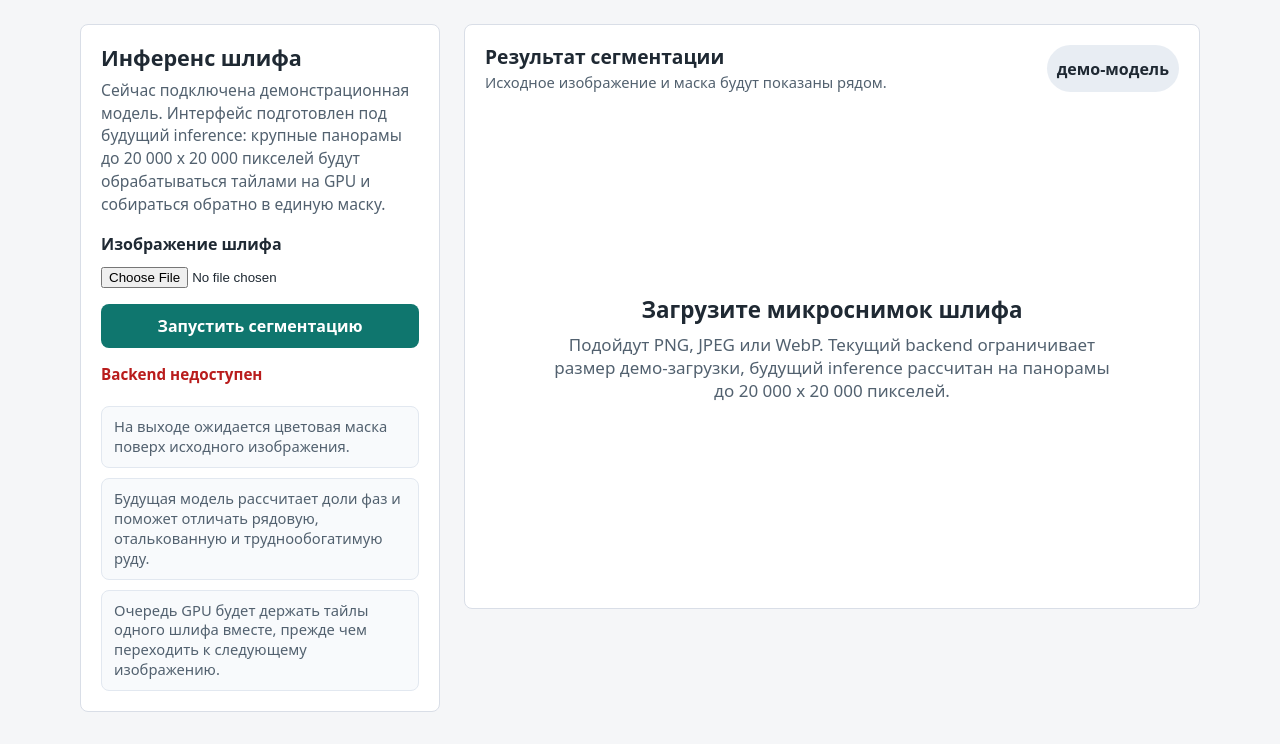
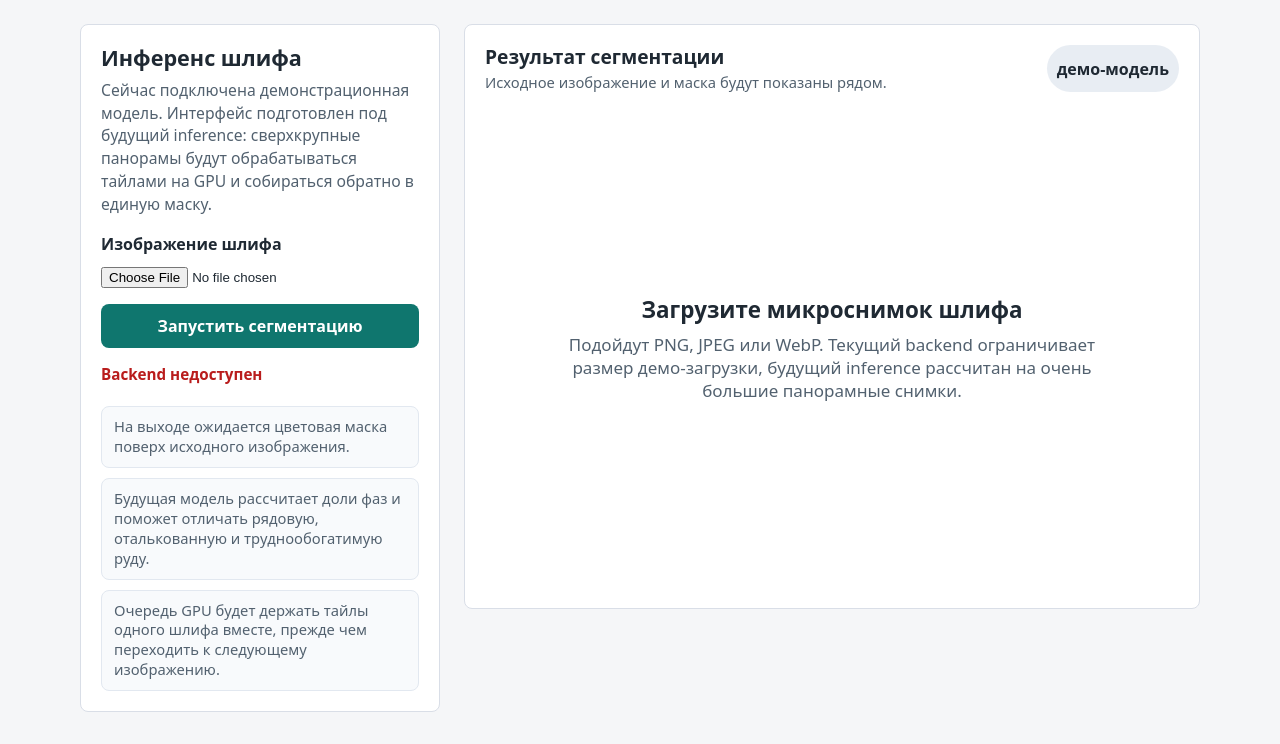
Before and after one commit to NikolaySus/ezulhreasqkpvbct, a Python web app: template app/templates/index.html in a window 1280 px wide. Shown: the part 315-1059 px from the top of the page. Run offline with Jinja, Linux system fonts and the light colour scheme; the template is opened without the code that fills it, so the values that code supplies are empty.

Commit message:
Remove fixed panorama size from UI copy

```diff
--- a/app/templates/index.html
+++ b/app/templates/index.html
@@ -360,7 +360,7 @@
             <h2>Инференс шлифа</h2>
             <p class="panel-note">
               Сейчас подключена демонстрационная модель. Интерфейс подготовлен под будущий inference:
-              крупные панорамы до 20 000 x 20 000 пикселей будут обрабатываться тайлами на GPU и собираться обратно в единую маску.
+              сверхкрупные панорамы будут обрабатываться тайлами на GPU и собираться обратно в единую маску.
             </p>
             <label for="image-input">Изображение шлифа</label>
             <input id="image-input" name="image" type="file" accept="image/png,image/jpeg,image/webp" required>
@@ -384,7 +384,7 @@
             <div class="empty">
               <div class="empty-content">
                 <div class="empty-title">Загрузите микроснимок шлифа</div>
-                <p>Подойдут PNG, JPEG или WebP. Текущий backend ограничивает размер демо-загрузки, будущий inference рассчитан на панорамы до 20 000 x 20 000 пикселей.</p>
+                <p>Подойдут PNG, JPEG или WebP. Текущий backend ограничивает размер демо-загрузки, будущий inference рассчитан на очень большие панорамные снимки.</p>
               </div>
             </div>
           </div>
```
